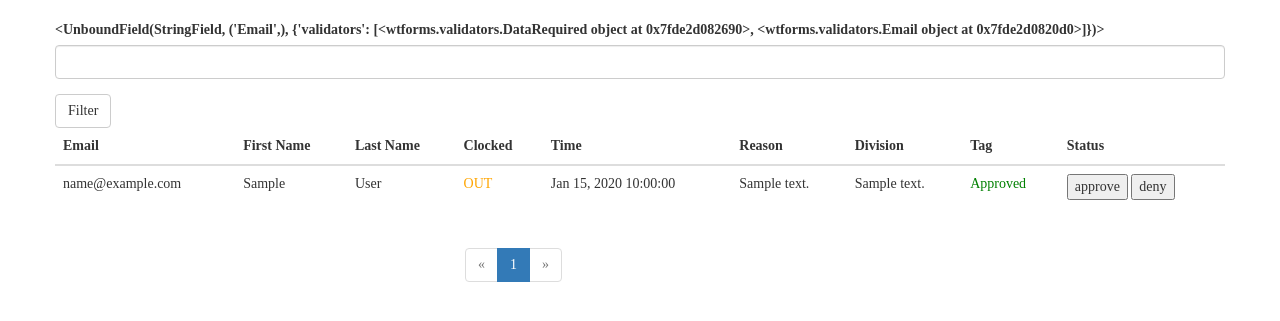
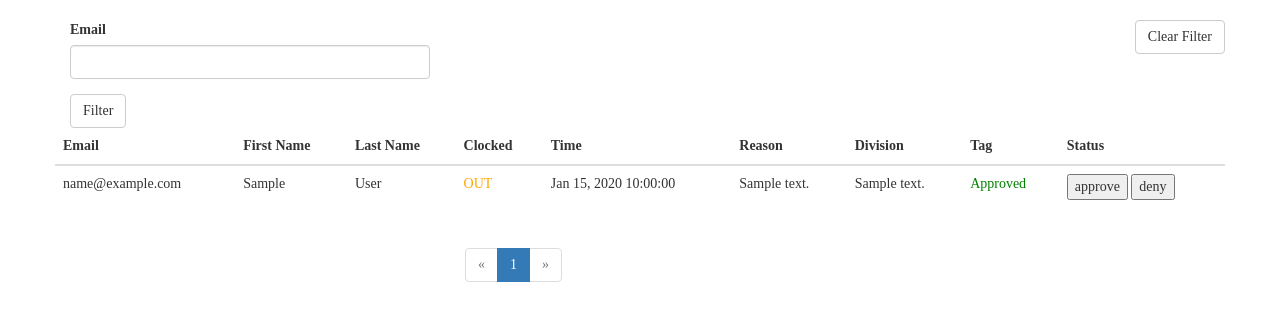
Before and after one commit to nycrecords/timeclock, a Flask app: page /review_timepunches in a window 1280 px wide. Shown: the part 52-373 px from the top of the page. Run offline with Flask 2, Linux system fonts and the light colour scheme; a user stored in the database is signed in; tables that the repository leaves empty hold one stand-in row (values such as "Sample post"); some libraries are stand-ins or nearby versions.

Commit message:
working filtering for review_timepunch page

```diff
--- a/app/main/forms.py
+++ b/app/main/forms.py
@@ -88,5 +88,9 @@ class ApproveOrDenyTimePunchForm(Form):
 
 
 class FilterTimePunchForm(Form):
-    email = StringField(StringField("Email", validators=[DataRequired(), Email()]))
-    submit = SubmitField("Filter")
+    email = StringField("Email", validators=[DataRequired(), Email()])
+    filter = SubmitField("Filter")
+
+
+class ClearTimePunchFilterForm(Form):
+    clear = SubmitField("Clear Filter")
--- a/app/main/views.py
+++ b/app/main/views.py
@@ -41,7 +41,8 @@ from .forms import (
     CreatePayRateForm,
     TimePunchForm,
     ApproveOrDenyTimePunchForm,
-    FilterTimePunchForm
+    FilterTimePunchForm,
+    ClearTimePunchFilterForm
 )
 from .pdf import (
     generate_header,
@@ -406,16 +407,21 @@ def review_timepunch():
     timepunch_query = get_timepunches_for_review(current_user.email)
     form = ApproveOrDenyTimePunchForm(request.form)
     filter = FilterTimePunchForm()
+    clear = ClearTimePunchFilterForm()
     page = request.args.get('page', 1, type=int)
 
-    if filter.validate_on_submit():
+    if filter.validate_on_submit and filter.filter.data:
         page = 1
         timepunch_query = get_timepunches_for_review(current_user.email, filter.email.data)
-        flash('Successfully filtered')
+        flash('Successfully filtered', category='success')
+
+    if clear.validate_on_submit() and clear.clear.data:
+        page = 1
+        timepunch_query = get_timepunches_for_review(current_user.email)
+        flash('Filter successfully cleared', category='success')
 
     if form.validate_on_submit():
         if form.approve.data:
-            # print(request.form)
             approve_or_deny(request.form['event_id'], True)
             flash('Timepunch successfully approved', category='success')
             # return redirect(url_for('main.review_timepunch'))
@@ -424,17 +430,20 @@ def review_timepunch():
             flash('Timepunch successfully unapproved', category='success')
             # return redirect(url_for('main.review_timepunch'))
         else:
-            # This just means the filter form was validated instead, ignore for now
+            # This just means the filter or clear form was validated instead, ignore for now
             pass
+
     pagination = timepunch_query.paginate(
             page, per_page=15,
             error_out=False)
+
     timepunch_list = pagination.items
     return render_template('main/review_timepunches.html',
                            timepunch_list=timepunch_list,
                            form=form,
                            pagination=pagination,
-                           filter=filter)
+                           filter=filter,
+                           clear=clear)
 
 
 # FOR TESTING ONLY - creates dummy data to propagate database
--- a/app/templates/main/review_timepunches.html
+++ b/app/templates/main/review_timepunches.html
@@ -6,7 +6,13 @@
 
 {% block page_content %}
     <div class="row">
-        {{  wtf.quick_form(filter) }}
+        <div class="col-lg-4" style="float: left">
+           {{ wtf.quick_form(filter) }}
+        </div>
+
+        <div style="float: right">
+           {{  wtf.quick_form(clear) }}
+        </div>
     </div>
 
     <div class="row">
```
